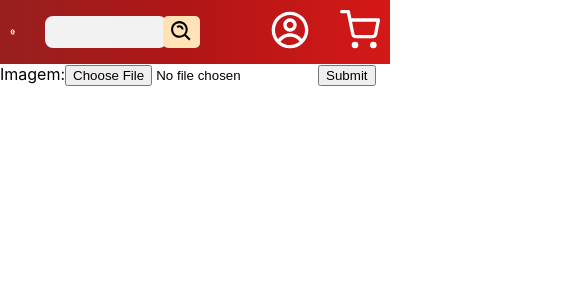
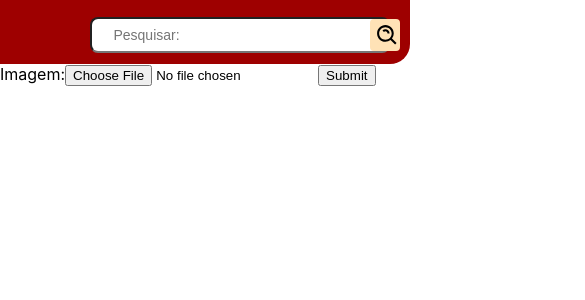
Before and after one commit to guilhermepk/front-end-123foods, a React (Create React App) app in the folder teste/: page / in a window 390 px wide. Shown: the top 300 px of the page, 585 px wide, since content can reach past the window. Built offline with nearby package versions, Linux system fonts and the light colour scheme.

Commit message:
Personalizando como está no figma
Não está responsivo, aceito ajuda lol

```diff
--- a/teste/src/componentes/Navbar/Navbar.css
+++ b/teste/src/componentes/Navbar/Navbar.css
@@ -5,10 +5,11 @@
 .navbar {
   background-color: #f0f0f0;
   padding: 10px;
+  width: 100%;
   height: 100%;
-  margin-right: auto;
-  margin-left: auto;
-  background: linear-gradient(to right, #981f1f, #b21616, #d51818);
+  background: #9E0000;
+  border-radius: 0px 0px 20px 0px;
+
 }
 
 .nav-list {
@@ -19,6 +20,7 @@
   justify-content: space-around;
   align-items: center;
   height: 100%;
+  width: 100%;
 }
 
 .nav-list li {
@@ -38,22 +40,25 @@
 .conteudo{
   display: flex;
   gap: 30px;
-  margin-left: 20%;
+  margin-right: 4rem;
+
 }
 
 .lupa{
+  position: relative;
   color: #000000;
   height: 25px;
   width: 25px;
   background-color: #FFE2B6;
-  border-radius: 5px;
-  padding: 3px 6px 4px 6px;
-  margin-bottom: -3px;
-  margin-right: -4px;
+  border-radius: 4px;
+  padding: 4px 0px 3px 5px;
+  display: block;
+  margin-top: 2px;
+  margin-bottom: center;
 }
 
 .lupa-a{
-  margin-left: -1%;
+  margin-left: -5%;
 }
 
 .carrinho {
@@ -70,57 +75,51 @@
 
 .logo {
   display: flex;
-  margin-left: -10%;
-  width: 40%;
+  margin-left: -20%;
+  width: 100%;
+  height: auto;
 }
 
-/* @media (max-width: 2000px) and (min-width: 1750px) {
-  .logo {
-    margin-left: -230%;
-  }
+h2{
+  display: flex;
+  justify-content: center;
+  margin-top: -10px;
 }
 
-@media (max-width: 1750px) and (min-width: 1500px) {
-  .logo {
-    margin-left: -60%;
-  }
-} */
+.search {
+  display: flex;
+  justify-content: center;
+  margin-right: 50rem;
+  width: 100%;
+  height: 30px;
+  border: none;
+}
+
+.search-input{
+  border-radius: 8px;
+  font-size: 14px;
+  color: #000000;
+  height: 30px;
+  margin-left: 5rem;
+  width: 30rem;
 
 
-.search-input {
-  display: flex;
-  justify-content: center;
-  margin-left: 2%;
-  width: 100%;
-  height: 30px;
-  gap: 30px;
-  flex: 1;
-  padding-right: 120px;
-  border-radius: 8px;
-  border: none;
-  background-color: #f2f2f2;
-  color: #000000;
-  font-size: 14px;
-  background-repeat: no-repeat;
-  background-position:right center;
-}
-
-.modal {
-  position: center;
-  background-color: rgba(0, 0, 0, 0.5);
 }
 
 .modal {
   display: flex;
   justify-content: center;
-  background-color: #F2F2F2;
-  box-shadow: 8px 8px 16px rgba(0, 0, 0, 0.5);
+  background-color: #FFECCE;
+  box-shadow: 4px 4px 16px rgba(0, 0, 0, 0.5);
   margin: 80px 0;
   padding: 36px;
-  border-radius: 5px;
+  border-radius: 10px;
+  width: 430px;
+  height: 380px;
   margin-left: 38%;
   margin-right: 38%;
   margin-top: 7%;
+  border: solid;
 }
 
 .close{
@@ -143,33 +142,36 @@
   flex-direction: column;
 }
 
-.login-form label {
-  margin-bottom: 10px;
-}
 
 .login-form input {
   padding: 5px;
-  border: 1px solid #ccc;
-  background-color: #ccc;
+  border: 1px solid #E1C59B;
+  background-color: #E1C59B;
   border-radius: 10px;
+  width: 357px;
+  height: 40px;
+  border: none;
+  font-size: 20px;
+  padding: 5px;
+  box-sizing: border-box;
 }
 
 .login-button {
-  display: flex;
   align-self: center;
-  justify-content: center;
-  padding: 10px;
-  background-color: #333;
+  justify-content: center center;
+  width: 135px;
+  height: 50px;
+  background-color: #9E0000;
   color: #fff;
-  border: none;
+  border: solid rgb(20, 20, 20);
   border-radius: 8px;
   cursor: pointer;
-  width: 150px;
-  font-size: 16px;
+  font-size: 22px;
+
 }
 
 .login-button:hover{
-  background-color: #262424;
+  background-color: #b43131;
 }
 
 .login-form a {
@@ -188,13 +190,13 @@
   text-align: center;
   text-decoration: none;
   color: #767676;
-  padding-top: 8%;
+
 }
 
 .password-input-icon{
-    background-color: #ccc;
+    background-color: #E1C59B;
     position: relative;
-    top: -45px;
+    top: -50px;
     padding-top: 0.005%;
     padding-left: 0.005%;
     padding-bottom: 0.005%;
@@ -214,19 +216,35 @@
       margin-bottom: 5%;
 
   }
-  .password-input{
-    background-color: var(--white--font);
-    width: 100%;
+  /* .password-input{
+    background-color: #ad731b;
+    width: 357px;
+    height: 40px;
     border: none;
     font-size: 20px;
     padding: 5px;
     box-sizing: border-box;
     border-radius: 10px;
-    }
-.password-label{
+    } */
+
+    .password-label{
     display: block;
     margin-bottom: 8px;
     font-size: 20px;
-    width: 295px;
-    height: 33px;
+    width: 339px;
+    height: 29px;
+    margin-left: 10px;
+    color: #000000;
     }
+
+   @media (max-width: 2000px) and (min-width: 1750px) {
+  .logo {
+    margin-left: -50px;
+  }
+}
+
+@media (max-width: 1750px) and (min-width: 1500px) {
+  .logo {
+    margin-left: -60%;
+  }
+}
--- a/teste/src/componentes/Navbar/Navbar.js
+++ b/teste/src/componentes/Navbar/Navbar.js
@@ -86,13 +86,17 @@ const togglePasswordVisibility = (event) => {
     <div className="container-fluid">
       <nav className="navbar">
         <ul className="nav-list">
+          <div>
           <a href="">
             <img className="logo" src="./imagens/logoSemFundo.png" alt="Logo" />
           </a>
-              <input type="text" placeholder="Pesquisar:" className="search-input" />
+          </div>
+              <div className="search">
+              <input type="text" placeholder="     Pesquisar:" className="search-input"/>
             <a href="" className='lupa-a'>
             <BiSearchAlt className='lupa'/>
             </a>
+            </div>
           <div className="conteudo">
             <a href="#" onClick={handleProfileClick}>
               <CgProfile className="perfil"/>
@@ -107,6 +111,7 @@ const togglePasswordVisibility = (event) => {
       {showLoginForm && (
         <div className="modal">
           <div className="modal-content">
+          <h2>Login</h2>
             <AiOutlineCloseCircle className="close" onClick={closeModal}/>
             <form className="login-form" onSubmit={handleLoginFormSubmit}>
               <label className="password-label">
```
Also changed, not shown: 1 other file (tests, documents, lock files or other folders).
